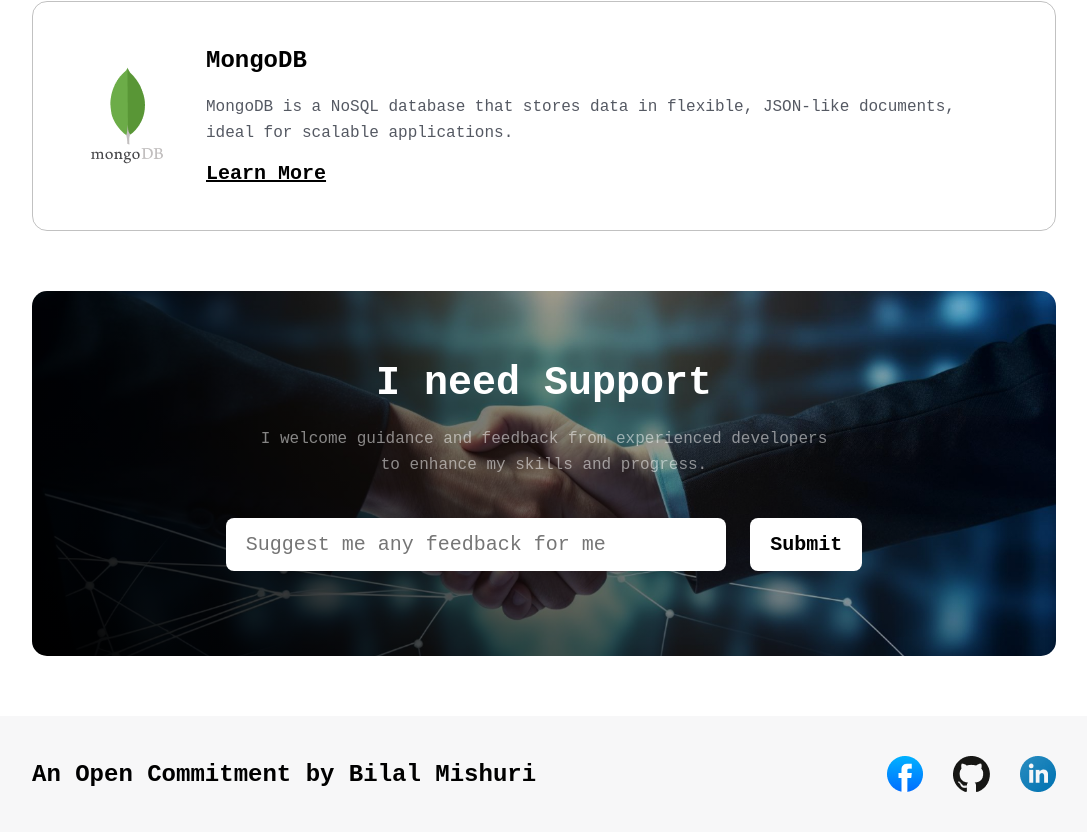
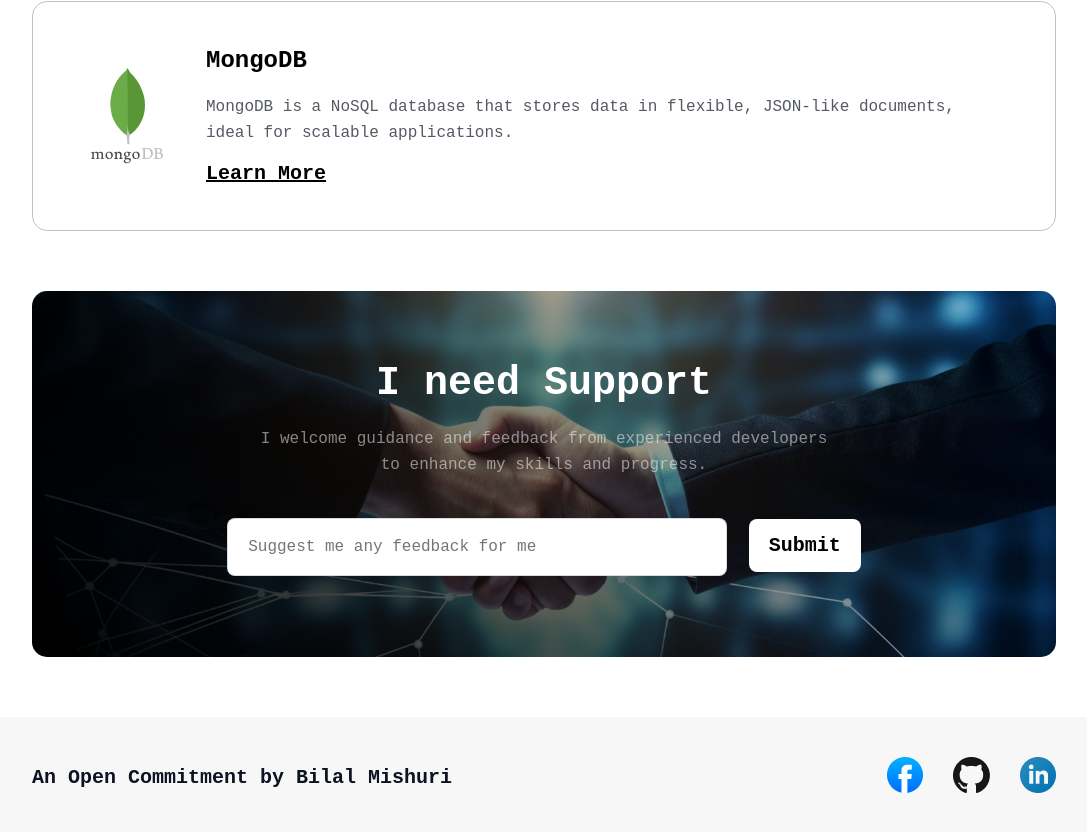
Before and after one commit to Mishuri21/ph-b9-assaignment-01, a plain HTML site: page index.html in a window 1280 px wide. Shown: the part 4649-5481 px from the top of the page, without its empty margins (96-1183 px from the left). Drawn offline with Linux system fonts and the light colour scheme; a web font is replaced by a local one.

Commit message:
footer section styles added

```diff
--- a/index.html
+++ b/index.html
@@ -236,9 +236,9 @@
         <div class="footer-container">
             <h2 class="footer-title">An Open Commitment by Bilal Mishuri</h2>
             <div class="footer-link">
-                <img src="./images/facebook.png" alt="">
-                <img src="./images/github.png" alt="">
-                <img src="./images/linkedin-icon 1.png" alt="">
+                <a href="https://www.facebook.com/"><img src="./images/facebook.png" alt=""></a>
+                <a href="https://github.com/"><img src="./images/github.png" alt=""></a>
+                <a href="https://www.linkedin.com/"><img src="./images/linkedin-icon 1.png" alt=""></a>
             </div>
         </div>
     </footer>
--- a/styles/style.css
+++ b/styles/style.css
@@ -193,6 +193,7 @@
 .card-3 {
     background: rgba(255, 223, 0, 0.05);
 }
+
 .card-title {
     font-size: 24px;
     font-weight: bolder;
@@ -275,14 +276,14 @@
 
 .search-box {
     width: 500px;
-    font-size: 20px;
-    color: rgba(255, 255, 255, 0.477);
+    font-size: 16px;
+    border: 1px solid rgba(13, 19, 33, 0.15);
+    border-radius: 8px;
+    background: rgb(255, 255, 255);
     text-align: start;
-    padding: 15px 20px;
+    padding: 19px 20px 19px 20px;
     margin-top: 20px;
-    margin-right: 15px;
-    border: none;
-    border-radius: 8px;
+    margin-right: 12px;
 }
 
 .submit-btn {
@@ -303,6 +304,13 @@
     background: rgba(13, 19, 33, 0.03);
 }
 
+.footer-title {
+    color: rgb(13, 19, 33);
+    font-size: 20px;
+    font-weight: 600;
+    text-align: center;
+}
+
 .footer-container {
     width: 80%;
     margin: 0px auto;
```
